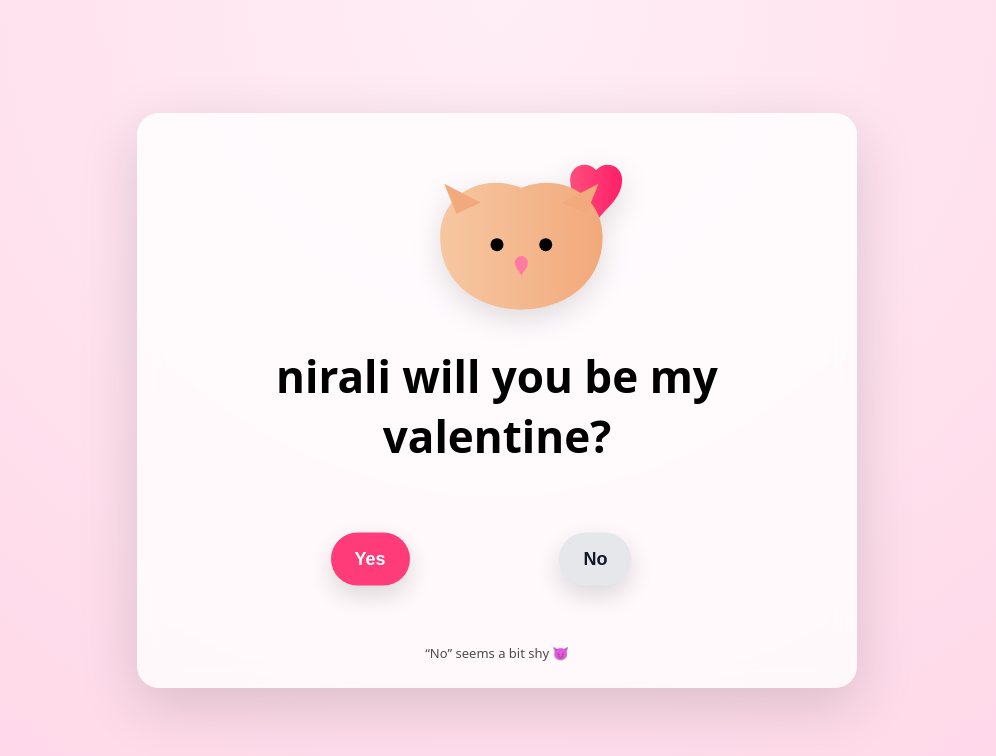
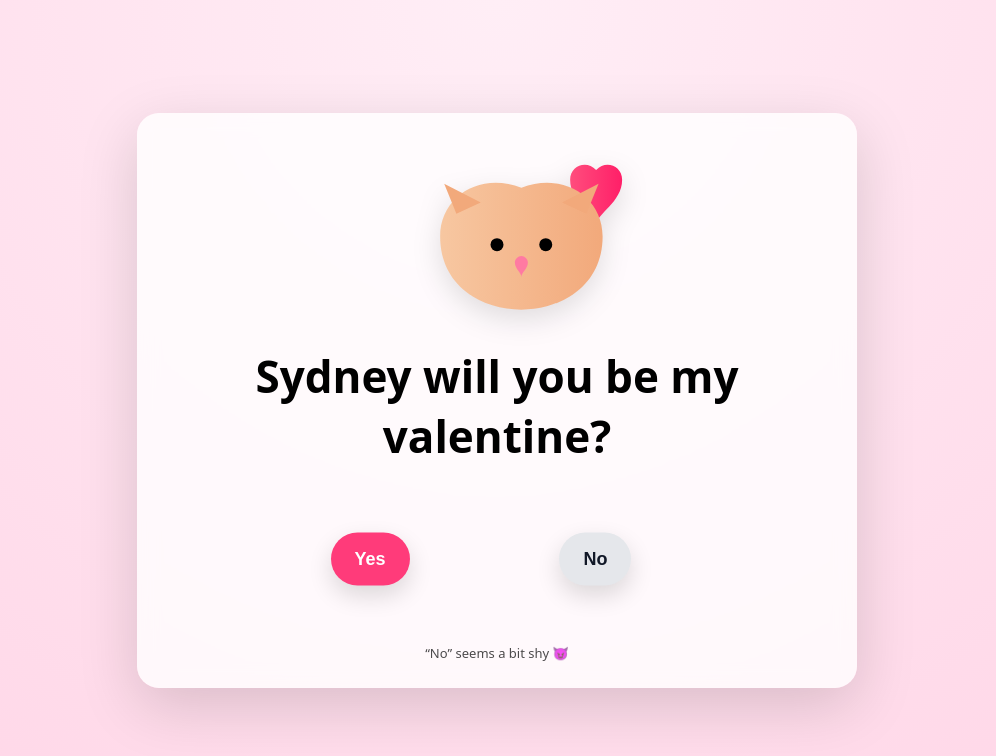
Before and after one commit to Jt-Hepke/val, a plain HTML site: page index.html in a window 1280 px wide. Shown: the whole page, without its empty margins (143-1139 px from the left). Drawn offline with nearby package versions, Linux system fonts and the light colour scheme.

```diff
--- a/index.html
+++ b/index.html
@@ -171,7 +171,7 @@
             fill="#ff7aa2"/>
     </svg>
 
-    <h1>nirali will you be my valentine?</h1>
+    <h1>Sydney will you be my valentine?</h1>
 
     <section class="button-zone" id="zone">
       <button id="yesBtn">Yes</button>
```
